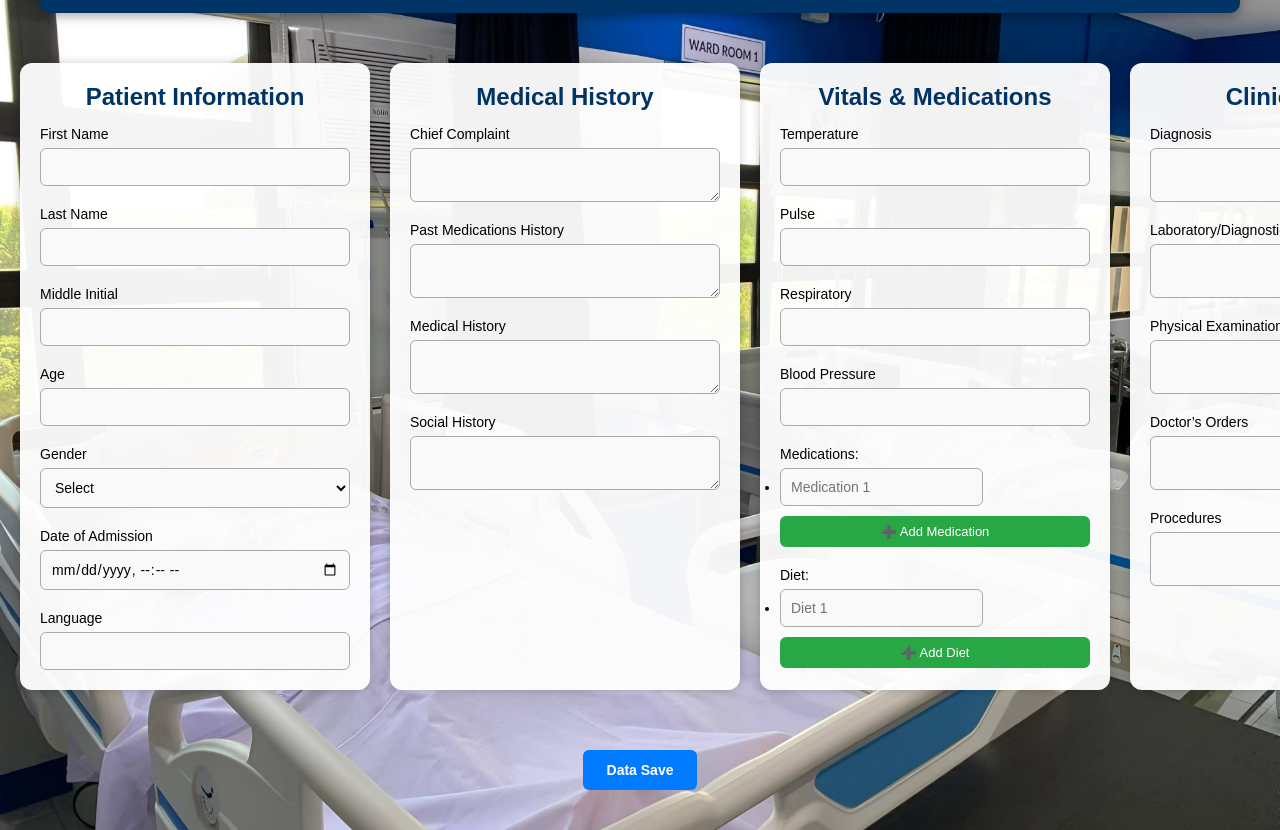
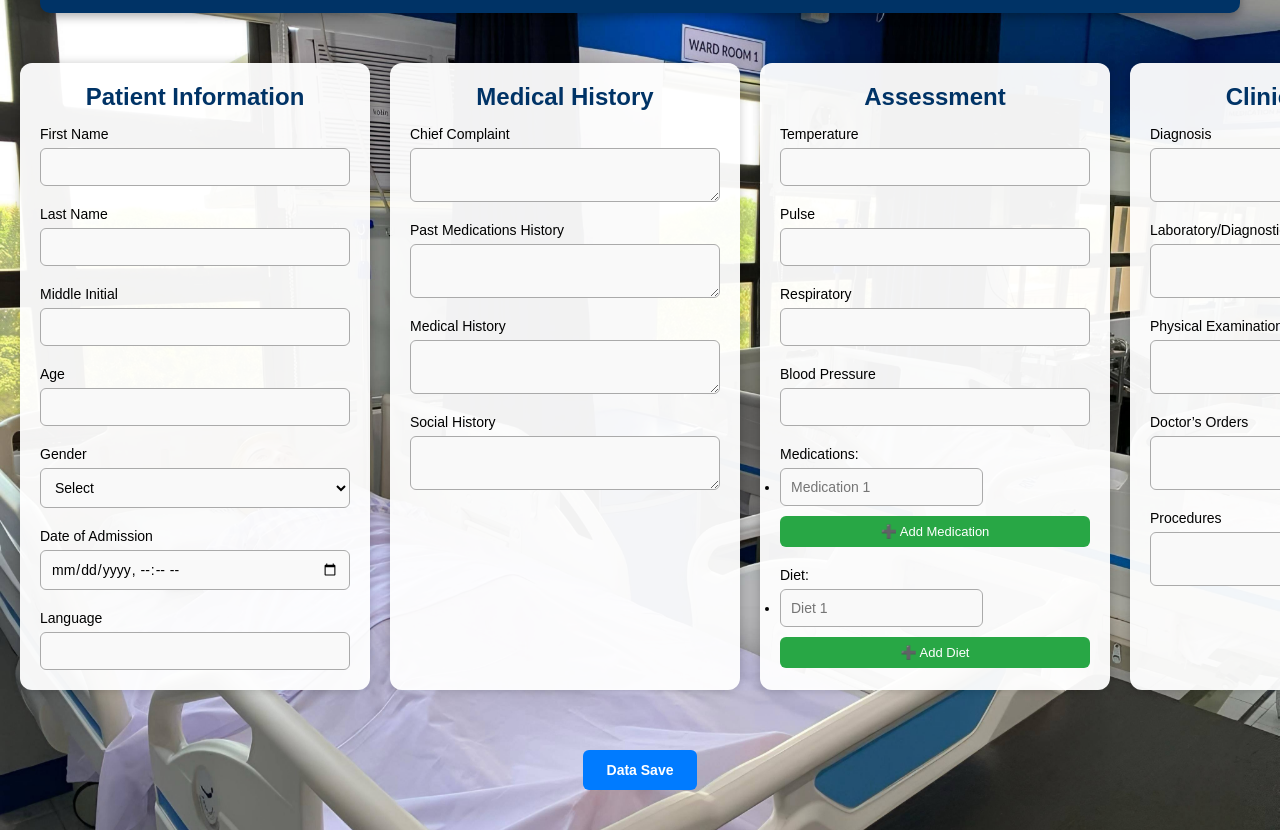
Before and after one commit to Hundredagony/NIF.final, a plain HTML site: page input-patient.html in a window 1280 px wide. Shown: the part 79-909 px from the top of the page. Drawn offline with Linux system fonts and the light colour scheme.

Commit message:
Update input-patient.html

```diff
--- a/input-patient.html
+++ b/input-patient.html
@@ -249,7 +249,7 @@
       </div>
 
       <div class="section-box">
-        <h2>Vitals & Medications</h2>
+        <h2>Assessment</h2>
         <div class="section">
           <label>Temperature <input type="text" id="temp"></label>
           <label>Pulse <input type="text" id="pulse"></label>
```
